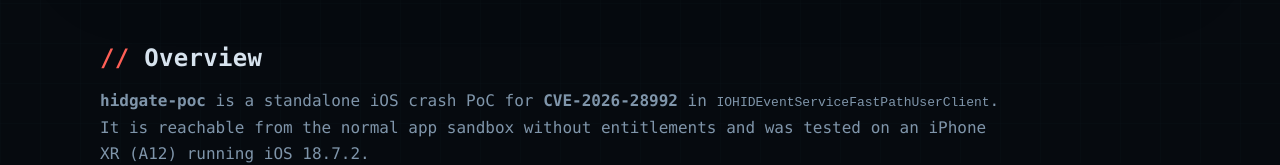
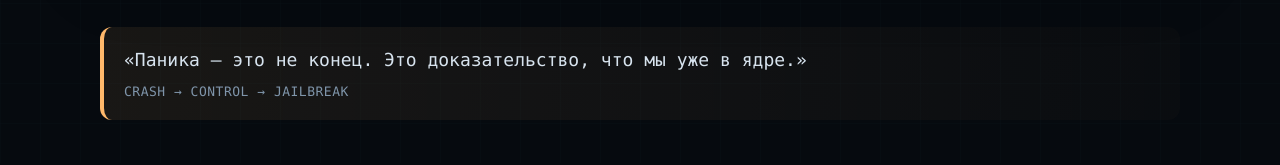
Before and after one commit to nenasevartem70-cmyk/hidgate-poc, a plain HTML site: page docs/index.html in a window 1280 px wide. Shown: the part 637-802 px from the top of the page. Drawn offline with Linux system fonts and the light colour scheme.

Commit message:
Add project slogan to README and landing page

```diff
--- a/docs/index.html
+++ b/docs/index.html
@@ -227,6 +227,27 @@
 
     .warn strong { color: var(--red); }
 
+    .credo {
+      border-left: 4px solid var(--orange);
+      background: linear-gradient(90deg, rgba(255,184,107,.08), rgba(255,184,107,.02));
+      border-radius: 12px;
+      padding: 18px 20px;
+      margin: 24px 0;
+    }
+
+    .credo p {
+      margin: 0;
+      font-size: 18px;
+      color: var(--text);
+    }
+
+    .credo .sub {
+      margin-top: 6px;
+      color: var(--muted);
+      font-size: 13px;
+      letter-spacing: .5px;
+    }
+
     .links {
       display: flex;
       flex-wrap: wrap;
@@ -294,6 +315,11 @@
       <img alt="Status" src="https://img.shields.io/badge/status-crash%20PoC-ff9f43?style=for-the-badge&labelColor=1a140b">
       <img alt="License" src="https://img.shields.io/badge/license-MIT-27c93f?style=for-the-badge&labelColor=0b1219">
       <a href="https://github.com/nenasevartem70-cmyk/hidgate-poc/actions/workflows/build.yml"><img alt="Build" src="https://github.com/nenasevartem70-cmyk/hidgate-poc/actions/workflows/build.yml/badge.svg"></a>
+    </div>
+
+    <div class="credo">
+      <p>«Паника — это не конец. Это доказательство, что мы уже в ядре.»</p>
+      <p class="sub">CRASH &#8594; CONTROL &#8594; JAILBREAK</p>
     </div>
 
     <section id="overview">
@@ -407,7 +433,8 @@
   </main>
 
   <footer>
-    MIT licensed &#183; for security research on devices you own &#183; crash PoC, not a jailbreak
+    MIT licensed &#183; for security research on devices you own &#183; crash PoC, not a jailbreak<br>
+    <span style="color:#ffb86b">Crash &#8594; Control &#8594; Jailbreak</span>
   </footer>
 </body>
 </html>
```
Also changed, not shown: 1 other file.
